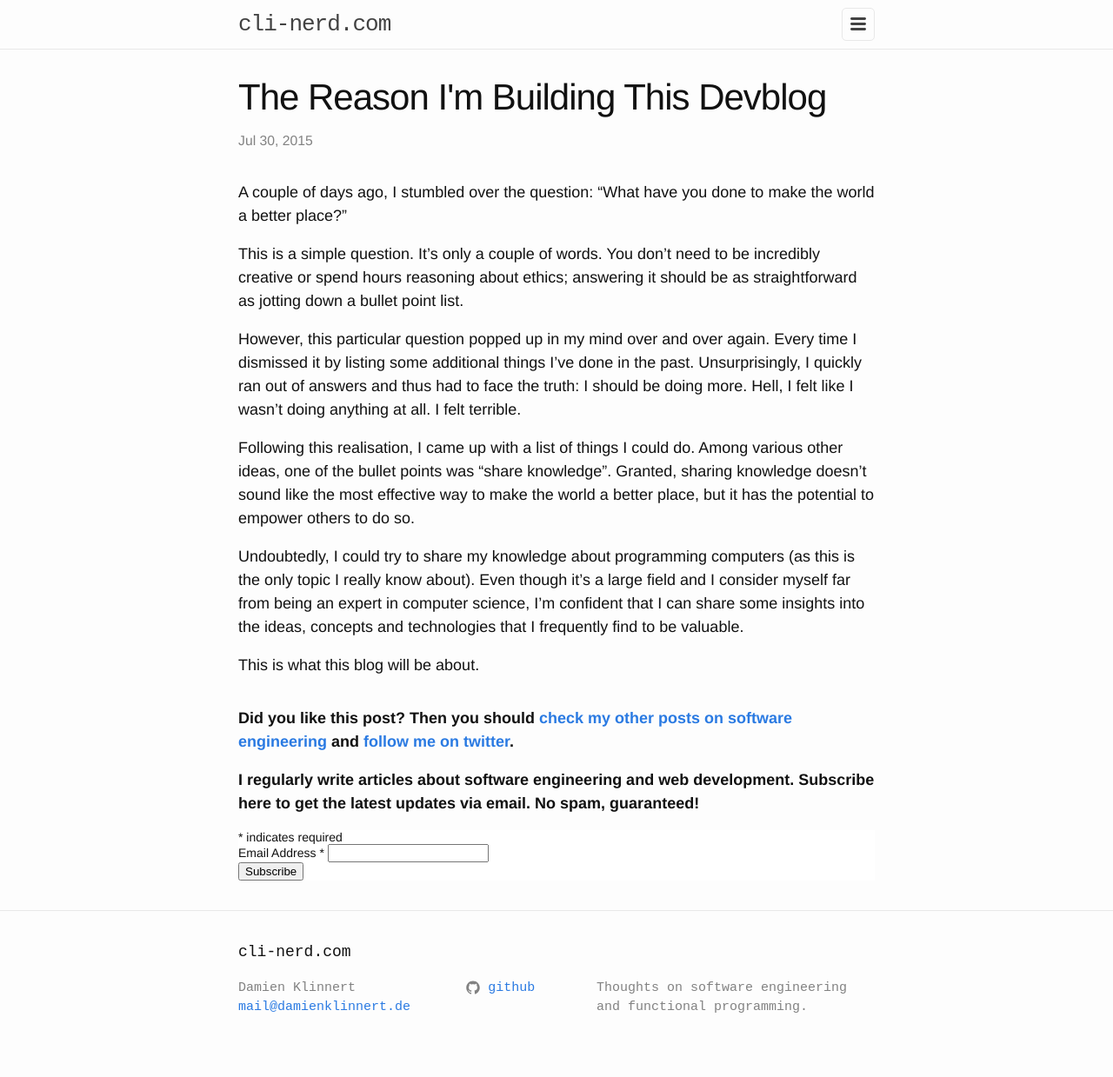
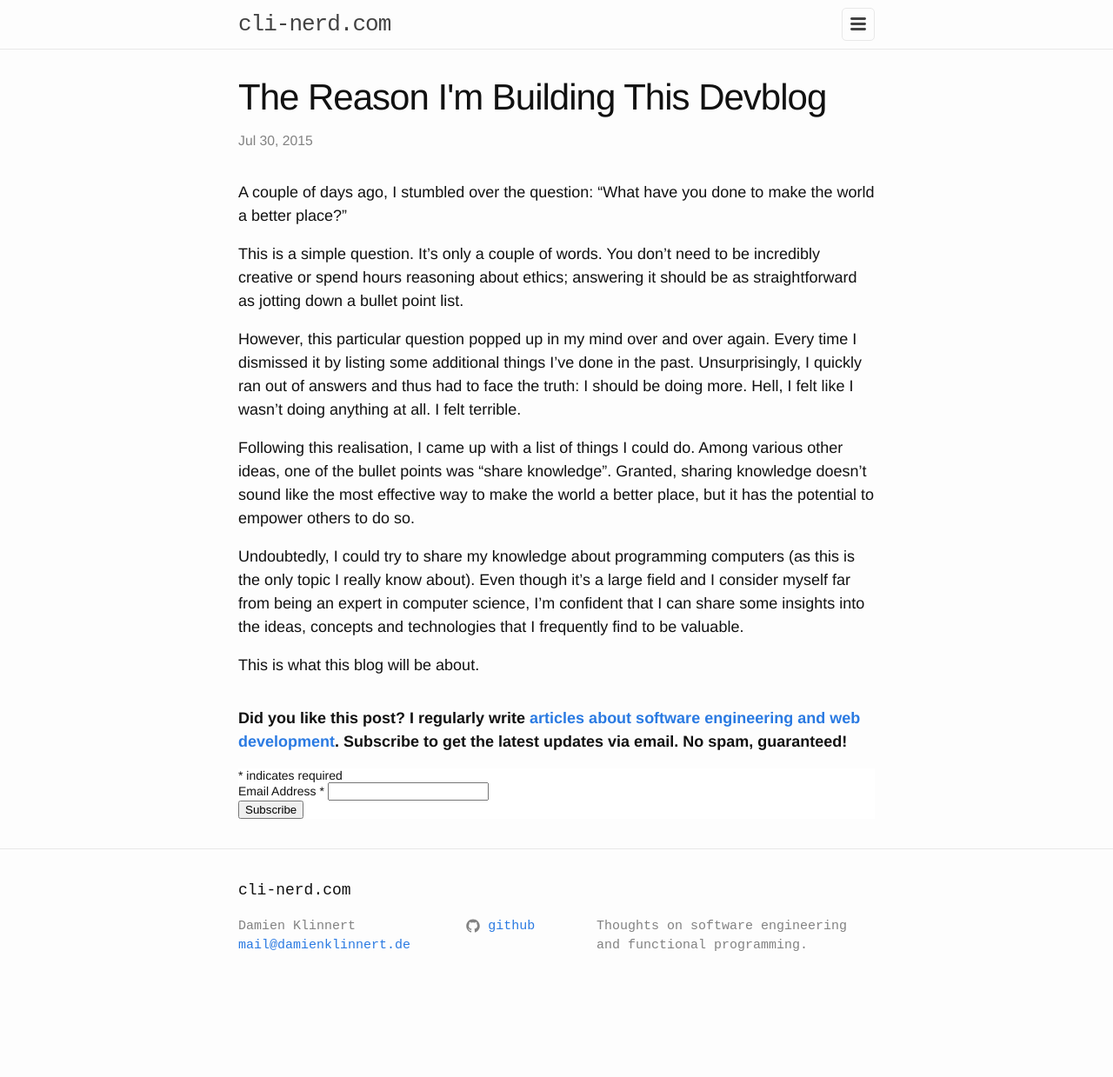
Before and after one commit to adamniedzielski/cli-nerd.com, a Jekyll site: the page built from _posts/2015-07-30-the-reason-im-building-this-devblog.markdown, in a window 1280 px wide. Shown: the whole page at 87% size. Built offline with Jekyll 4.4.1, drawn with Linux system fonts in a browser that asks for light colours; comment, search, counter and statistics services are not loaded; after the commit the page ends 1168 px from its top, so only the background shows below that.

Commit message:
remove twitter link

```diff
--- a/_layouts/post.html
+++ b/_layouts/post.html
@@ -13,9 +13,7 @@ layout: default
   </article>
 
   <footer>
-    <p><strong>Did you like this post? Then you should <a href="{{ site.baseurl }}/" title="See all posts">check my other posts on software engineering</a> and <a href="https://twitter.com/{{ site.twitter_username }}" title="twitter" target="_blank"> follow me on twitter</a>.</strong></p>
-
-    <p><strong>I regularly write articles about software engineering and web development. Subscribe here to get the latest updates via email. No spam, guaranteed!</strong></p>
+    <p><strong>Did you like this post? I regularly write <a href="{{ site.baseurl }}/" title="See all posts">articles about software engineering and web development</a>. Subscribe to get the latest updates via email. No spam, guaranteed!</strong></p>
     <!-- Begin MailChimp Signup Form -->
     <link href="//cdn-images.mailchimp.com/embedcode/classic-081711.css" rel="stylesheet" type="text/css">
     <style type="text/css">
```
